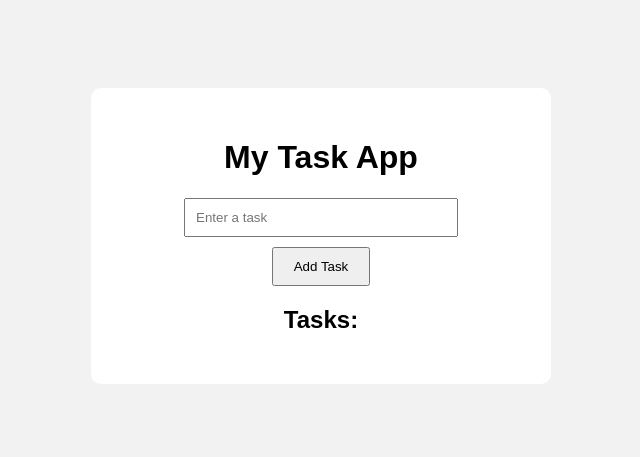
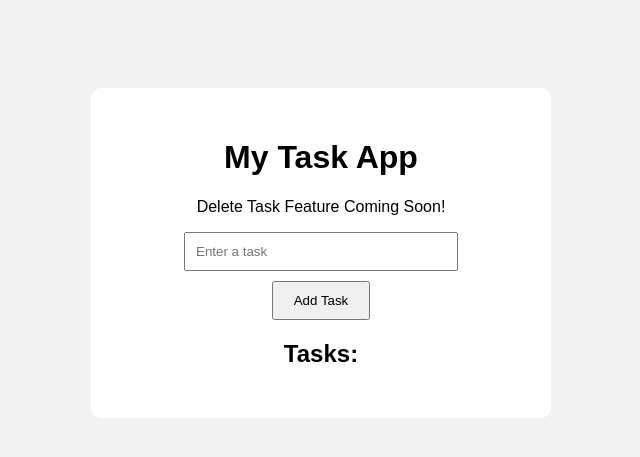
Before and after one commit to Ahmed-31-Anwar/Task-App, a Flask app: page / in a window 1280 px wide. Shown: the top 457 px of the page, without its empty margins (319-959 px from the left). Run offline with Flask 3, Linux system fonts and the light colour scheme; data that the repository does not hold is empty.

Commit message:
Add delete task feature message

```diff
--- a/Templates/Index.html
+++ b/Templates/Index.html
@@ -12,6 +12,7 @@
 
 <div class = "container">
     <h1> My Task App </h1>
+    <p> Delete Task Feature Coming Soon!</p>
 
     <input
         id = "taskInput"
```
